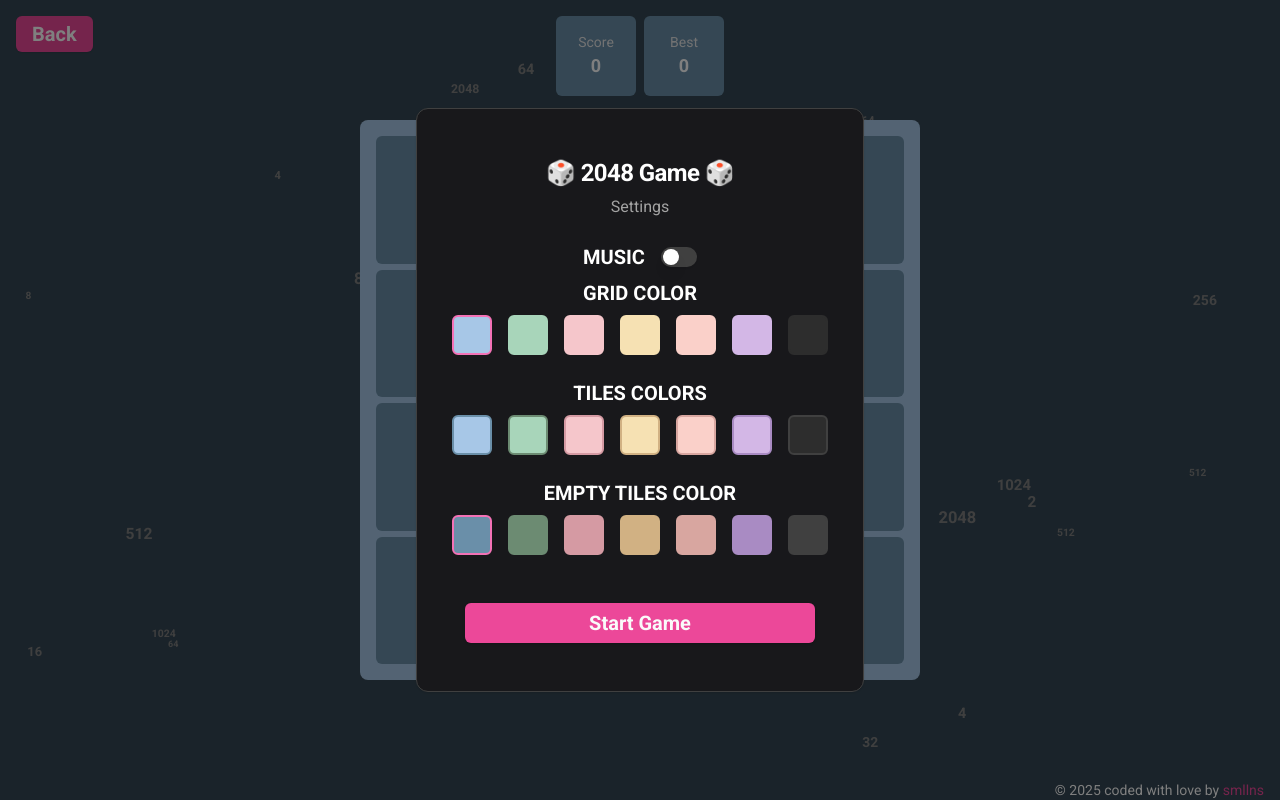
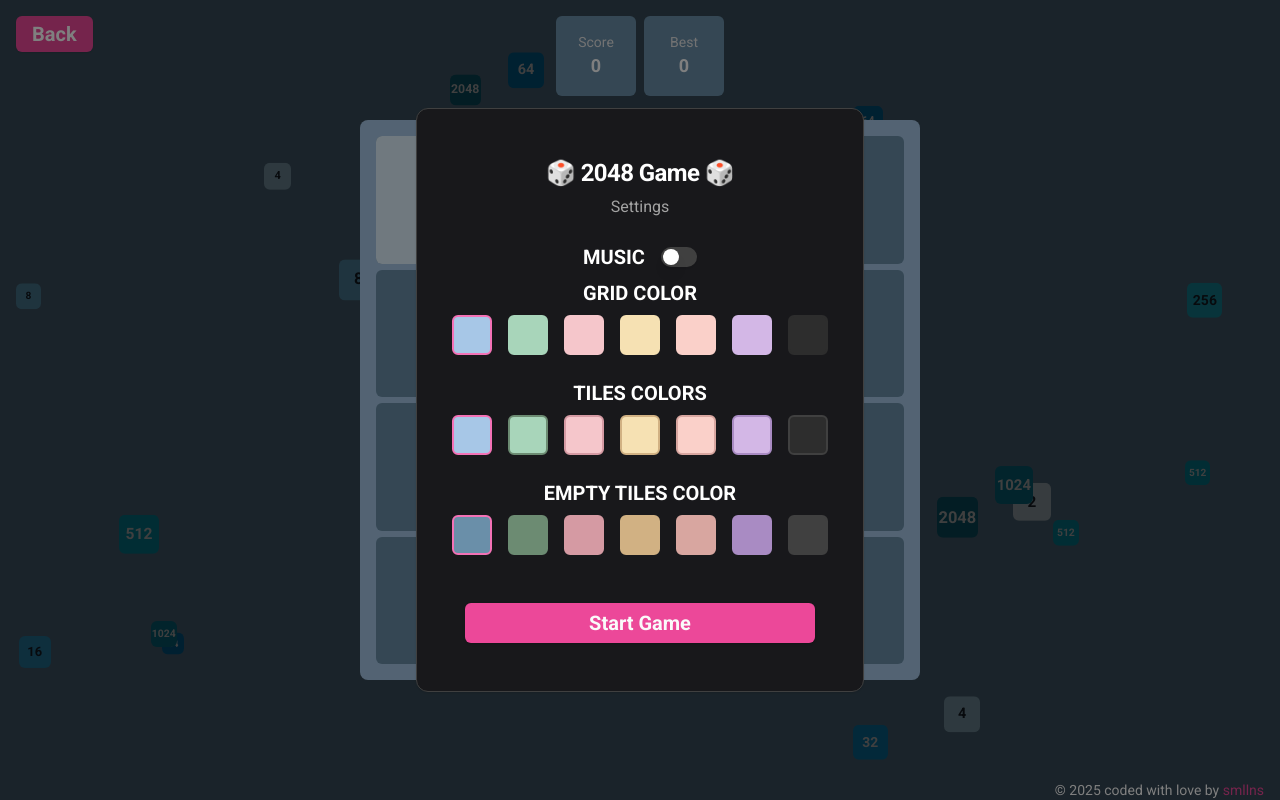
Before and after one commit to smllns/SmllnsGames, a Next.js app: page /game/2048 in a window 1280 px wide. Built offline with nearby package versions, Linux system fonts and the light colour scheme.

Commit message:
Minor bug fixes related to tiles colors

```diff
--- a/src/components/2048/ColorSelection.tsx
+++ b/src/components/2048/ColorSelection.tsx
@@ -59,21 +59,28 @@ const ColorSelection = <T extends ColorType>({
   }, [whichColor]);
 
   const isSelected = useMemo(() => {
-    //  Determines if a given item is the currently selected value.
+    // Determines if a given item is the currently selected value, using deep comparison for TileColorScheme.
     return (item: ColorValue<T>): boolean => {
+      const activeValue = selectedValue ?? options[0]; // Use first item if selectedValue is undefined
+
       switch (whichColor) {
         case 'EmptyTile':
         case 'GridColor':
-          return item === (selectedValue as string);
+          return item === (activeValue as string);
         case 'TileColor':
+          const tileScheme = item as TileColorScheme;
+          const activeTileScheme = activeValue as TileColorScheme;
+
+          // Compare TileColorScheme objects by their content (e.g., gridColors and emptyColors)
           return (
-            (item as TileColorScheme) === (selectedValue as TileColorScheme)
+            tileScheme.gridColors === activeTileScheme.gridColors &&
+            tileScheme.emptyColors === activeTileScheme.emptyColors
           );
         default:
           throw new Error(`Unsupported color type: ${whichColor}`);
       }
     };
-  }, [whichColor, selectedValue]);
+  }, [whichColor, selectedValue, options]);
 
   return (
     <div className='flex space-x-4 mb-6'>
--- a/tailwind.config.ts
+++ b/tailwind.config.ts
@@ -30,5 +30,120 @@ export default {
       },
     },
   },
+  safelist: [
+    'bg-sky-100',
+    'bg-sky-200',
+    'bg-sky-300',
+    'bg-sky-400',
+    'bg-sky-500',
+    'bg-sky-600',
+    'bg-cyan-300',
+    'bg-cyan-400',
+    'bg-cyan-500',
+    'bg-cyan-600',
+    'bg-cyan-700',
+    'bg-cyan-800',
+    'bg-teal-900',
+    'bg-blue-900',
+    'bg-blue-950',
+    'bg-black',
+
+    'bg-emerald-100',
+    'bg-emerald-200',
+    'bg-emerald-300',
+    'bg-emerald-400',
+    'bg-emerald-500',
+    'bg-emerald-600',
+    'bg-lime-300',
+    'bg-lime-400',
+    'bg-lime-500',
+    'bg-lime-600',
+    'bg-lime-700',
+    'bg-lime-800',
+    'bg-green-900',
+    'bg-emerald-900',
+    'bg-teal-950',
+
+    'bg-pink-100',
+    'bg-pink-200',
+    'bg-pink-300',
+    'bg-pink-400',
+    'bg-pink-500',
+    'bg-pink-600',
+    'bg-rose-300',
+    'bg-rose-400',
+    'bg-rose-500',
+    'bg-rose-600',
+    'bg-rose-700',
+    'bg-rose-800',
+    'bg-red-900',
+    'bg-pink-900',
+    'bg-rose-950',
+
+    'bg-amber-100',
+    'bg-amber-200',
+    'bg-amber-300',
+    'bg-amber-400',
+    'bg-amber-500',
+    'bg-amber-600',
+    'bg-yellow-300',
+    'bg-yellow-400',
+    'bg-yellow-500',
+    'bg-yellow-600',
+    'bg-yellow-700',
+    'bg-yellow-800',
+    'bg-amber-900',
+    'bg-orange-900',
+    'bg-yellow-950',
+
+    'bg-red-100',
+    'bg-red-200',
+    'bg-red-300',
+    'bg-red-400',
+    'bg-red-500',
+    'bg-red-600',
+    'bg-orange-300',
+    'bg-orange-400',
+    'bg-orange-500',
+    'bg-orange-600',
+    'bg-orange-700',
+    'bg-orange-800',
+    'bg-red-950',
+
+    'bg-purple-100',
+    'bg-purple-200',
+    'bg-purple-300',
+    'bg-purple-400',
+    'bg-purple-500',
+    'bg-purple-600',
+    'bg-indigo-300',
+    'bg-indigo-400',
+    'bg-indigo-500',
+    'bg-indigo-600',
+    'bg-indigo-700',
+    'bg-indigo-800',
+    'bg-purple-900',
+    'bg-violet-900',
+    'bg-indigo-950',
+
+    'bg-gray-700',
+    'bg-gray-600',
+    'bg-gray-500',
+    'bg-gray-400',
+    'bg-gray-300',
+    'bg-gray-200',
+    'bg-neutral-300',
+    'bg-neutral-400',
+    'bg-neutral-500',
+    'bg-neutral-600',
+    'bg-neutral-700',
+    'bg-neutral-800',
+    'bg-gray-900',
+    'bg-neutral-900',
+    'bg-gray-950',
+
+    'text-gray-800',
+    'text-white',
+  ],
   plugins: [require('tailwindcss-animate')],
 } satisfies Config;
```
